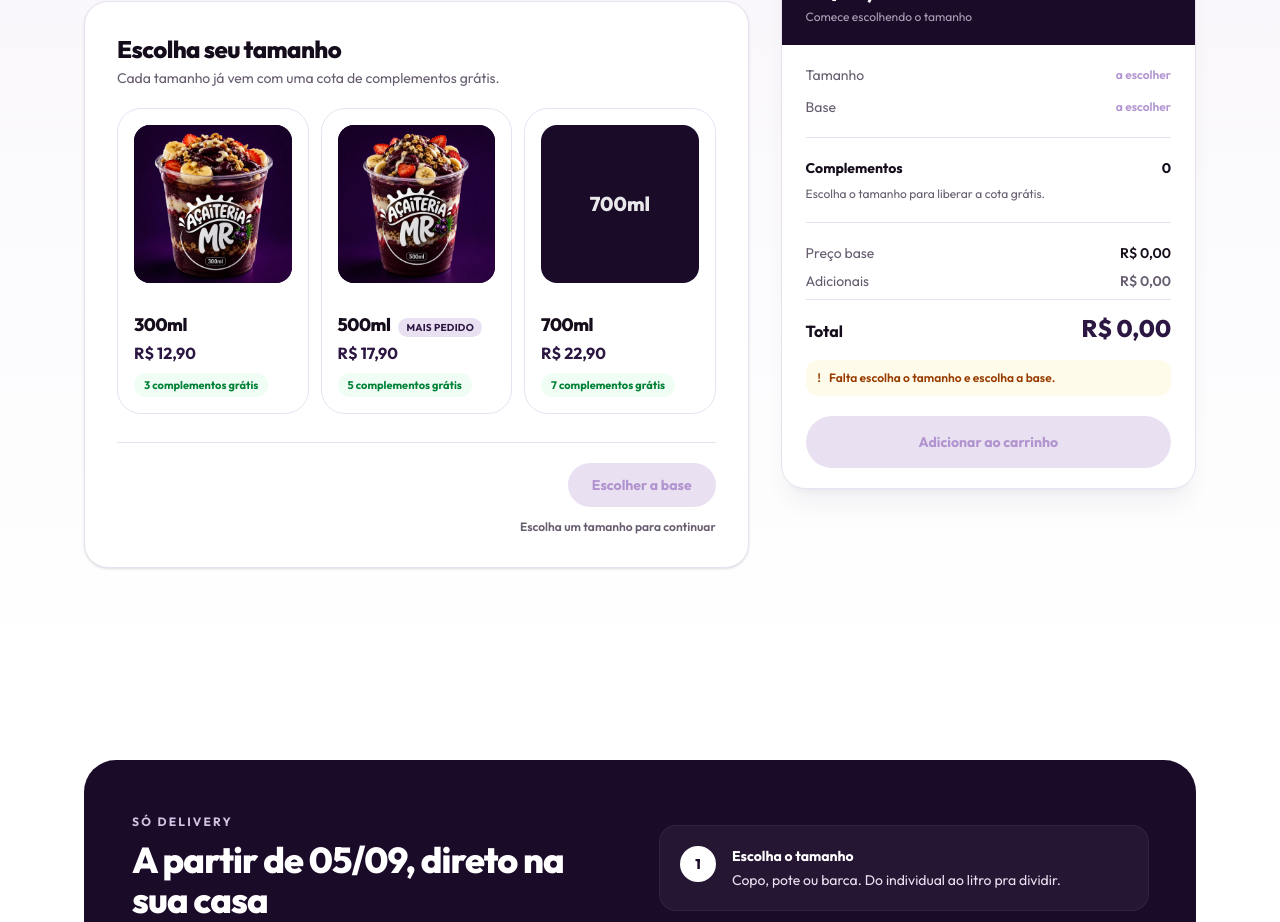
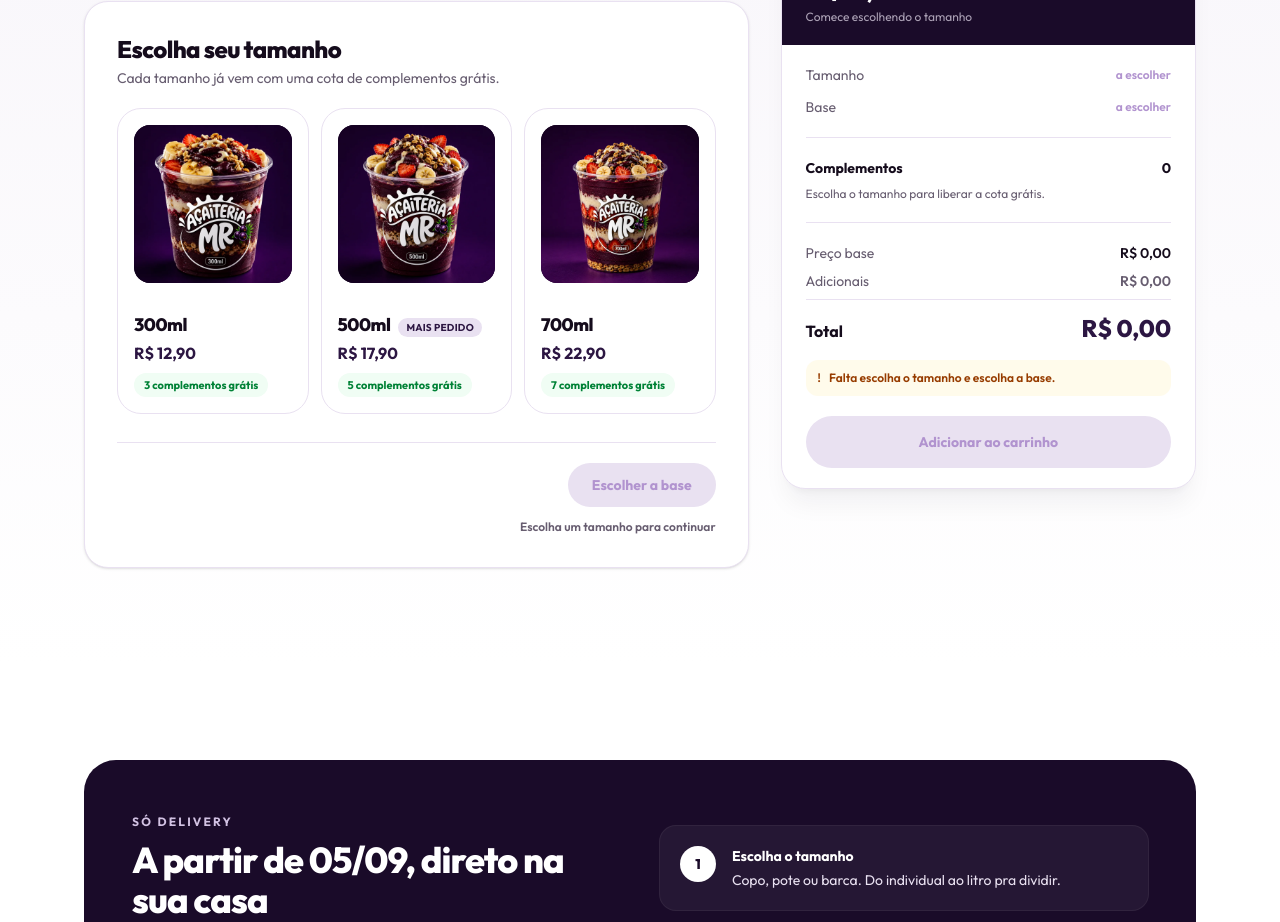
Before and after one commit to layralimas5/acaiteria-mr, a React (Vite) app in the folder site/: page / in a window 1280 px wide. Shown: the part 1080-2002 px from the top of the page. Built offline with nearby package versions, Linux system fonts and the light colour scheme.

Commit message:
feat(builder): foto do copo de 700ml

```diff
--- a/site/scripts/optimize-images.mjs
+++ b/site/scripts/optimize-images.mjs
@@ -21,6 +21,7 @@ const targets = [
   // um quadro (object-cover), então o fundo da foto vira o fundo do quadro.
   { source: 'poto-300ml.png', output: 'poto-300ml.webp', width: 900, format: 'webp', quality: 84 },
   { source: 'pote-500ml.png', output: 'pote-500ml.webp', width: 900, format: 'webp', quality: 84 },
+  { source: 'copo-700ml.png', output: 'copo-700ml.webp', width: 900, format: 'webp', quality: 84 },
   // Arte de fundo do banner, em duas larguras (celular e desktop).
   { source: 'banner.png', output: 'banner.webp', width: 1830, format: 'webp', quality: 80 },
   { source: 'banner.png', output: 'banner-960.webp', width: 960, format: 'webp', quality: 78 },
--- a/site/src/data/builder.ts
+++ b/site/src/data/builder.ts
@@ -70,6 +70,7 @@ export const cupSizes: readonly CupSize[] = [
     volume: '700ml',
     basePrice: 22.9,
     freeToppings: 7,
+    image: '/imagem/copo-700ml.webp',
     available: true,
   },
 ]
```
Also changed, not shown: site/public/imagem/copo-700ml.webp (added), 1 other file (tests, documents, lock files or other folders).
